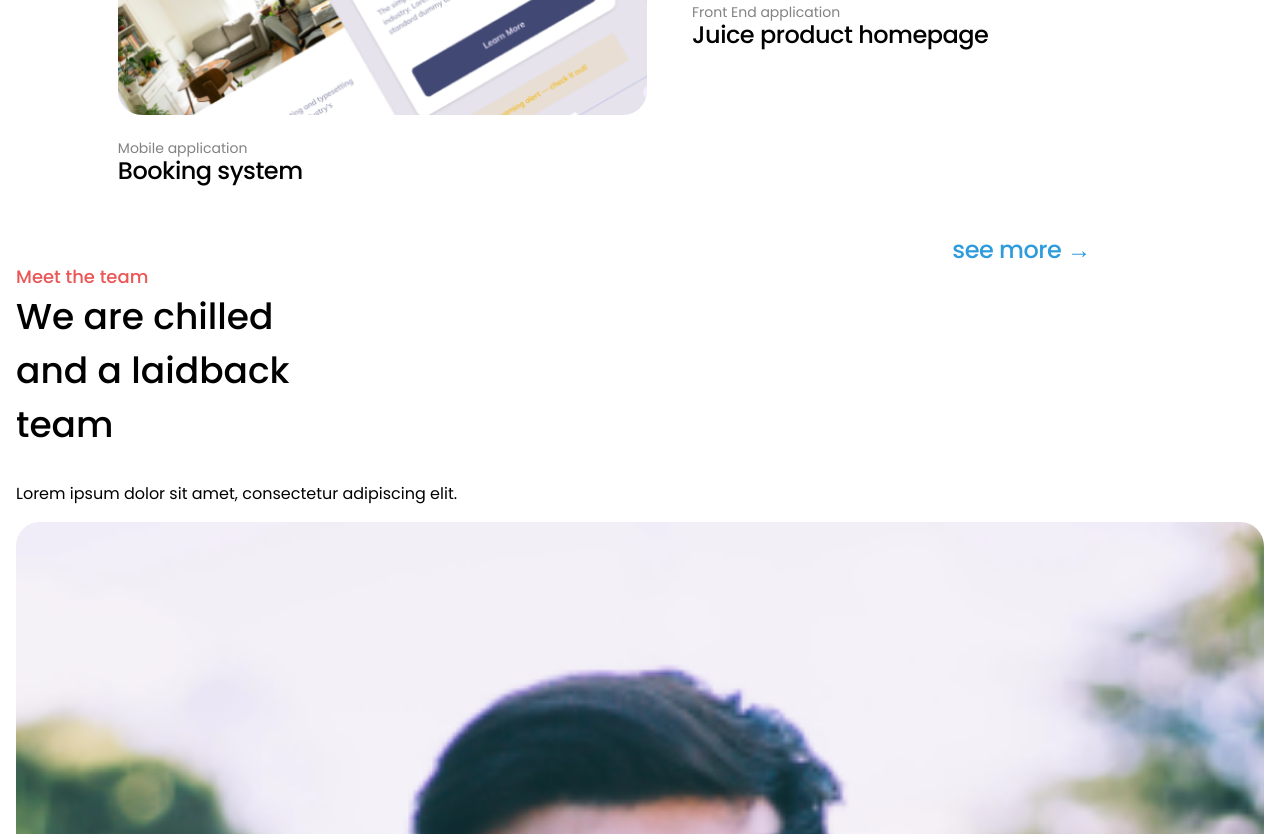
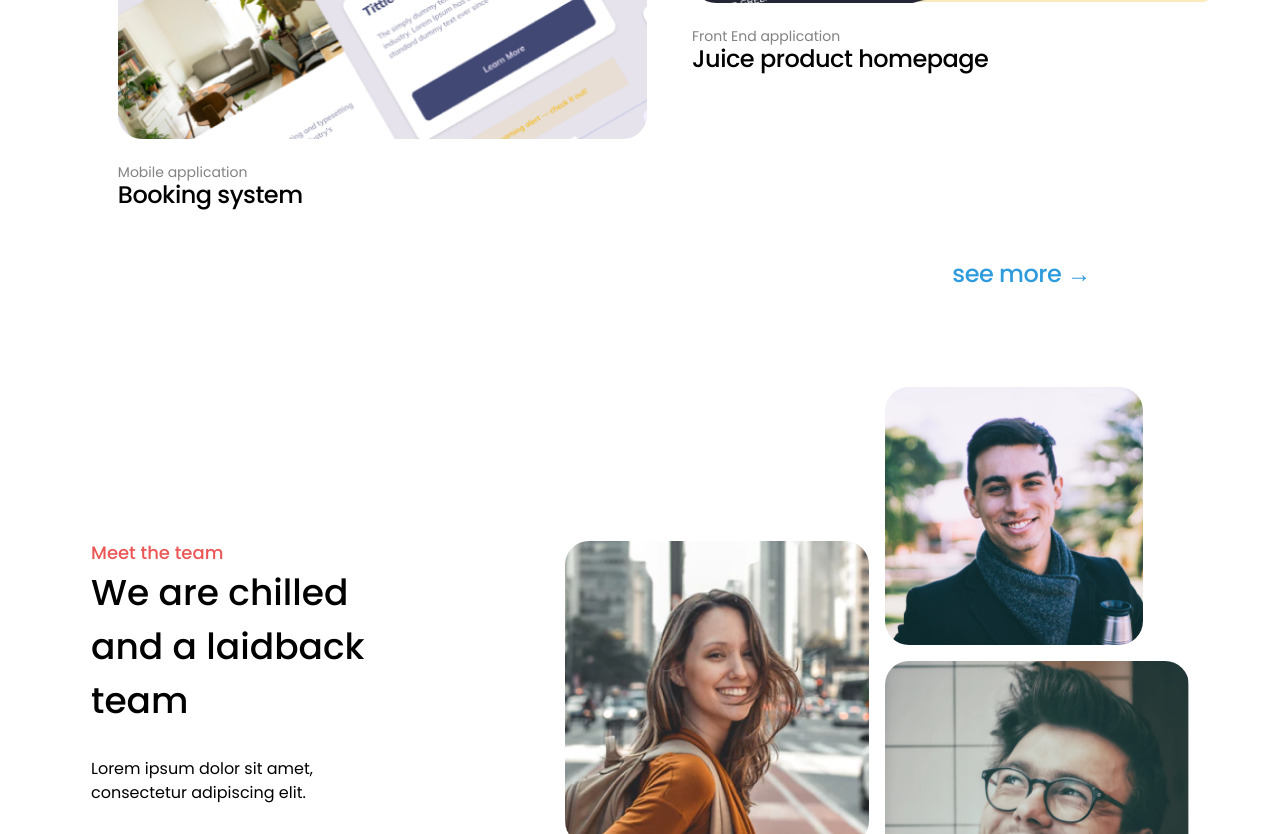
Before and after one commit to Zyruks/dev-challenge, a website: page edie-homepage/src/index.html in a window 1280 px wide. Shown: the part 3028-3862 px from the top of the page. Drawn offline with nearby package versions, Linux system fonts and the light colour scheme; files that its build step writes are made by us from their sources.

Commit message:
added team layout section

```diff
--- a/edie-homepage/src/scss/layout/_layout.scss
+++ b/edie-homepage/src/scss/layout/_layout.scss
@@ -345,5 +345,71 @@
 }
 
 /* ******************* *\
-#Project  End
+#project  End
 \* ******************* */
+
+/* ******************* *\
+#team
+\* ******************* */
+.team {
+  inline-size: 100%;
+  margin-block: utility.rem(100);
+
+  display: flex;
+  flex-direction: column;
+  gap: utility.rem(24);
+  @include utility.breakpoint(large) {
+    flex-direction: row;
+    align-items: center;
+    justify-content: space-around;
+  }
+}
+
+.section__paragraph {
+  max-inline-size: utility.rem(250);
+}
+
+.team__grid {
+  display: grid;
+  flex-wrap: wrap;
+  grid-template-columns: 1fr 1fr;
+  gap: utility.rem(16);
+  align-self: center;
+  inline-size: 100%;
+  @include utility.breakpoint(large) {
+    inline-size: 50%;
+  }
+}
+
+.team__person-1 {
+  inline-size: 85%;
+}
+
+.team__person-1,
+.team__person-2 {
+  grid-column: 2;
+}
+
+.team__person-3 {
+  grid-row: 2;
+  grid-column: 1;
+  justify-self: flex-end;
+
+  transform: translateY(utility.rem(-120));
+
+  transition: transform 300ms ease-in-out;
+
+  @include utility.breakpoint-down(small) {
+    transform: translateY(utility.rem(-80));
+  }
+  @include utility.breakpoint(large) {
+    transform: translateY(utility.rem(-80));
+  }
+  @include utility.breakpoint(x-large) {
+    transform: translateY(utility.rem(-120));
+  }
+}
+
+/* ******************* *\
+#team  End
+\* ******************* */
```
